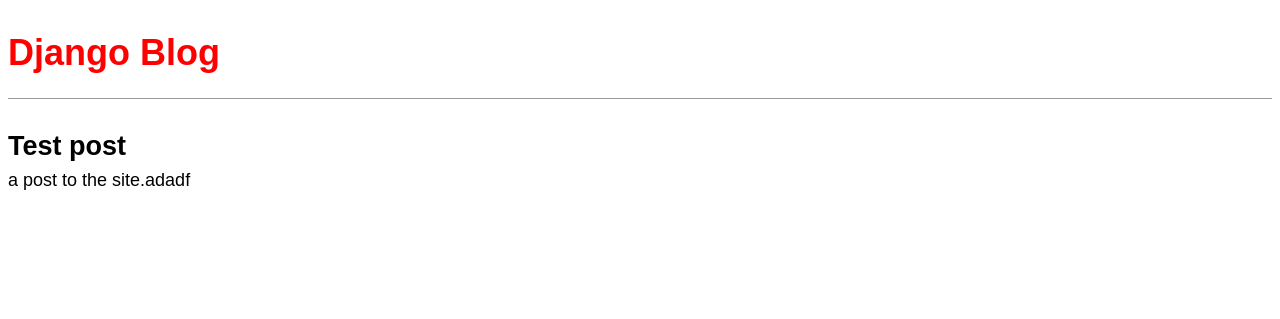
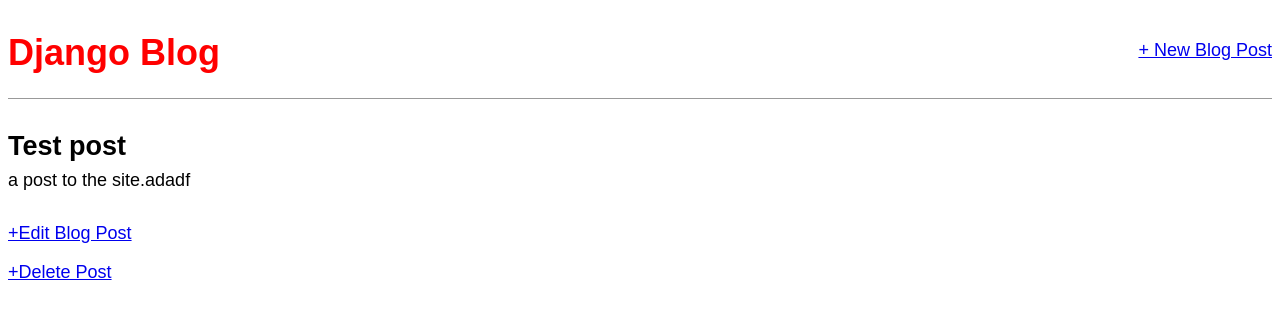
Before and after one commit to smokeless/django_blog, a Django app: page /post/1/ in a window 1280 px wide. Shown: the top 319 px of the page. Run offline with Django 3.2, Linux system fonts and the light colour scheme; data comes from the database, SQL or seed files in the repository; both versions use the stored data as it was after the commit.

Commit message:
added update/delete

```diff
--- a/blog/models.py
+++ b/blog/models.py
@@ -1,5 +1,5 @@
 from django.db import models
-
+from django.urls import reverse
 # Create your models here.
 
 
@@ -10,3 +10,6 @@ class Post(models.Model):
 
     def __str__(self):
         return self.title
+
+    def get_absolute_url(self):
+        return reverse('post_detail', args=[str(self.id)])
--- a/blog/urls.py
+++ b/blog/urls.py
@@ -4,5 +4,8 @@ from . import views
 
 urlpatterns = [
     path('', views.BlogListView.as_view(), name='home'),
-    path('post/<int:pk>/', views.BlogDetailView.as_view(), name='post_detail')
+    path('post/<int:pk>/', views.BlogDetailView.as_view(), name='post_detail'),
+    path('post/new/', views.BlogCreateView.as_view(), name='post_new' ),
+    path('post/<int:pk>/edit', views.BlogUpdateView.as_view(), name='post_edit'),
+    path('post/<int:pk>/delete/', views.BlogDeleteView.as_view(), name='post_delete')
     ]
--- a/blog/views.py
+++ b/blog/views.py
@@ -1,5 +1,7 @@
 from django.shortcuts import render
 from django.views.generic import ListView, DetailView
+from django.views.generic.edit import CreateView, UpdateView, DeleteView
+from django.urls import reverse_lazy
 from . models import Post
 # Create your views here.
 
@@ -11,3 +13,18 @@ class BlogDetailView(DetailView):
     model = Post
     template_name = 'post_detail.html'
     #context_object_name = 'whatever_i_want'
+
+class BlogCreateView(CreateView):
+    model = Post
+    template_name = 'post_new.html'
+    fields='__all__'
+
+class BlogUpdateView(UpdateView):
+    model = Post
+    fields = ['title', 'body']
+    template_name = 'post_edit.html'
+
+class BlogDeleteView(DeleteView):
+    model = Post
+    template_name = 'post_delete.html'
+    success_url = reverse_lazy('home') #reverse lazy so the redirect happens after delete.
--- a/templates/base.html
+++ b/templates/base.html
@@ -1,5 +1,5 @@
 <!-- templates/base.html -->
-{% load static %}
+{% load staticfiles %}
 <html>
 <head>
 <title>Django Blog</title>
@@ -7,14 +7,19 @@
     <link rel="stylesheet" href="{% static 'css/base.css' %}">
 </head>
 <body>
-<header>
-<h1><a href="/">Django Blog</a></h1>
-</header>
+<div class="container">
+    <header>
+        <div class="nav-left">
+        <h1><a href="/">Django Blog</a></h1>
+        </div>
+        <div class="nav-right">
+            <a href="{% url 'post_new' %}">+ New Blog Post</a>
+        </div>
+    </header>
 
-<div class="containter">
+
 {% block content %}
 {% endblock content %}
 </div>
-
 </body>
 </html>
--- a/templates/post_detail.html
+++ b/templates/post_detail.html
@@ -3,7 +3,9 @@
 
 {% block content %}
     <div class="post-entry">
-        <h2>{{ post.title }}</h2>
-        <p>{{ post.body }}</p>
+        <h2>{{ object.title }}</h2>
+        <p>{{ object.body }}</p>
     </div>
+<a href="{% url 'post_edit' post.pk %}">+Edit Blog Post</a>
+<p><a href="{% url 'post_delete' post.pk %}">+Delete Post</a></p>
 {% endblock content %}
```
Also changed, not shown: templates/post_delete.html (added, +9 -0 lines), templates/post_edit.html (added, +8 -0 lines), templates/post_new.html (added, +8 -0 lines), db.sqlite3.
